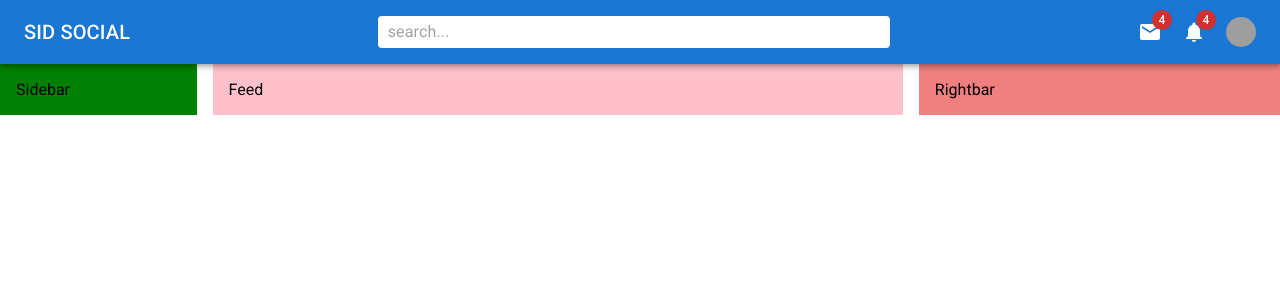
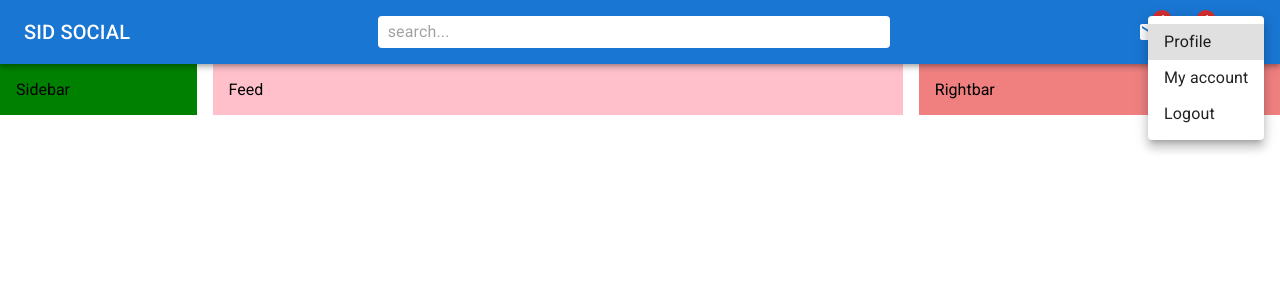
Before and after one commit to sidjha57/mui-social-media, a React (Vite) app: page / in a window 1280 px wide. Both pictures are taken after a click on the element 1240 px from the left and 32 px from the top of the page. Shown: the top 300 px of the page. Built offline with nearby package versions, Linux system fonts and the light colour scheme; grey boxes are pictures that could not be loaded; the HTML template or start-up script is replaced by a standard one.

Commit message:
chore: menu added to navbar

```diff
--- a/src/components/Navbar.tsx
+++ b/src/components/Navbar.tsx
@@ -4,10 +4,13 @@ import {
 	Avatar,
 	Badge,
 	InputBase,
+	Menu,
+	MenuItem,
 	Toolbar,
 	Typography,
 	styled,
 } from "@mui/material";
+import { useState } from "react";
 
 const StyledToolbar = styled(Toolbar)({
 	display: "flex",
@@ -34,12 +37,14 @@ const UserBox = styled("div")(({ theme }) => ({
 	display: "flex",
 	gap: "10px",
 	alignItems: "center",
-  [theme.breakpoints.up("sm")]: {
-    display: "none",
-  }
+	[theme.breakpoints.up("sm")]: {
+		display: "none",
+	},
 }));
 
 export const Navbar = () => {
+	const [open, setOpen] = useState(false);
+
 	return (
 		<AppBar position="sticky">
 			<StyledToolbar>
@@ -60,16 +65,35 @@ export const Navbar = () => {
 					<Avatar
 						sx={{ width: 30, height: 30 }}
 						src="https://images.pexels.com/photos/874158/pexels-photo-874158.jpeg?auto=compress&cs=tinysrgb&w=1260&h=750&dpr=2"
+						onClick={() => setOpen(true)}
 					/>
 				</Icons>
-				<UserBox>
+				<UserBox onClick={() => setOpen(true)}>
 					<Avatar
 						sx={{ width: 30, height: 30 }}
 						src="https://images.pexels.com/photos/874158/pexels-photo-874158.jpeg?auto=compress&cs=tinysrgb&w=1260&h=750&dpr=2"
 					/>
-          <Typography>John</Typography>
+					<Typography>John</Typography>
 				</UserBox>
 			</StyledToolbar>
+			<Menu
+				id="demo-positioned-menu"
+				aria-labelledby="demo-positioned-menu"
+				open={open}
+				onClose={() => setOpen(false)}
+				anchorOrigin={{
+					vertical: "top",
+					horizontal: "right",
+				}}
+				transformOrigin={{
+					vertical: "top",
+					horizontal: "right",
+				}}
+			>
+				<MenuItem>Profile</MenuItem>
+				<MenuItem>My account</MenuItem>
+				<MenuItem>Logout</MenuItem>
+			</Menu>
 		</AppBar>
 	);
 };
```
